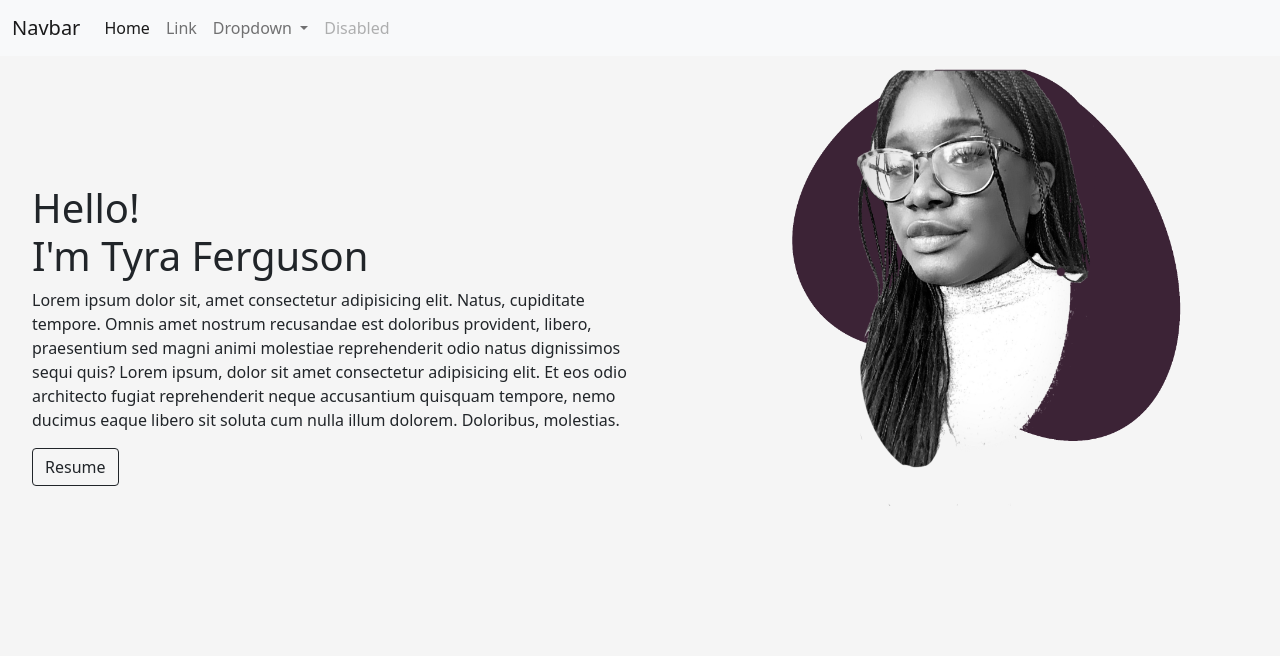
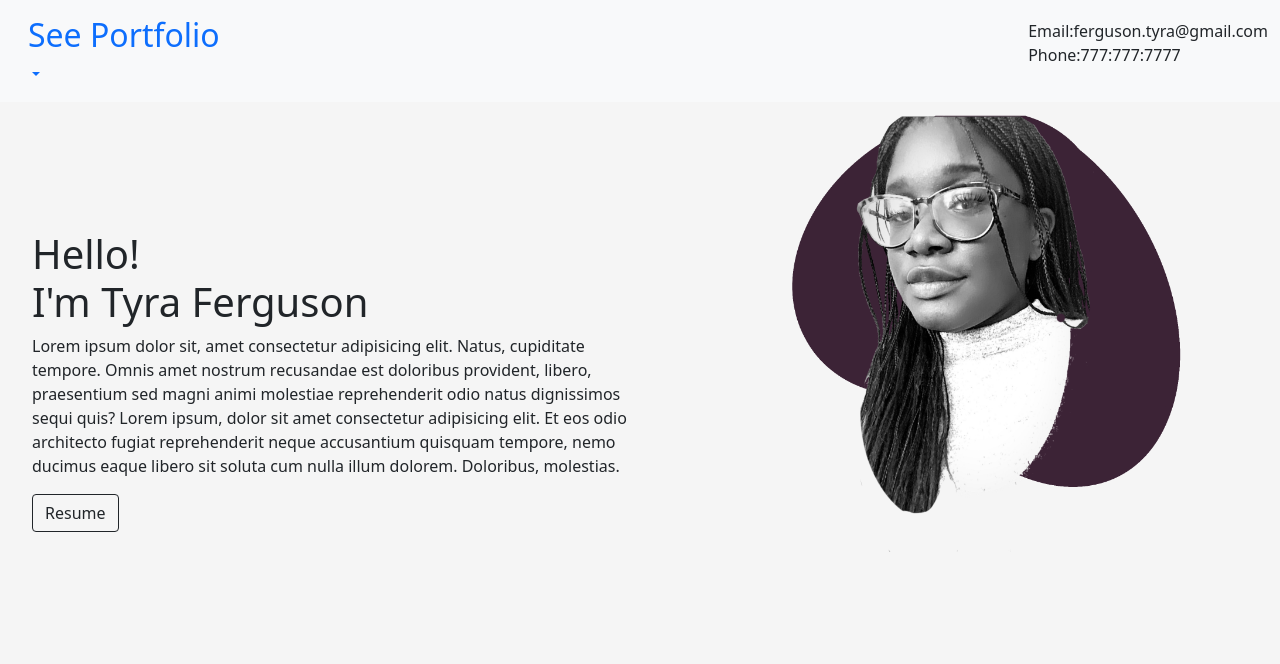
Before and after one commit to momo427/Portfolio-Tyra, a plain HTML site: page index.html in a window 1280 px wide. Shown: the top 664 px of the page. Drawn offline with nearby package versions, Linux system fonts and the light colour scheme.

Commit message:
nav layout figuredout

```diff
--- a/index.html
+++ b/index.html
@@ -19,39 +19,25 @@
 </head>
 
 <body>
+
     <nav class="navbar navbar-expand-lg navbar-light bg-light">
         <div class="container-fluid">
-          <a class="navbar-brand" href="#social">Navbar</a>
-          <button class="navbar-toggler" type="button" data-bs-toggle="collapse" data-bs-target="#navbarSupportedContent" aria-controls="navbarSupportedContent" aria-expanded="false" aria-label="Toggle navigation">
-            <span class="navbar-toggler-icon"></span>
-          </button>
-          <div class="collapse navbar-collapse" id="navbarSupportedContent">
-            <ul class="navbar-nav me-auto mb-2 mb-lg-0">
-              <li class="nav-item">
-                <a class="nav-link active" aria-current="page" href="#">Home</a>
-              </li>
-              <li class="nav-item">
-                <a class="nav-link" href="#">Link</a>
-              </li>
-              <li class="nav-item dropdown">
                 <a class="nav-link dropdown-toggle" href="#" id="navbarDropdown" role="button" data-bs-toggle="dropdown" aria-expanded="false">
-                  Dropdown
+                 <h2> See Portfolio </h2>
                 </a>
                 <ul class="dropdown-menu" aria-labelledby="navbarDropdown">
-                  <li><a class="dropdown-item" href="#">Action</a></li>
-                  <li><a class="dropdown-item" href="#">Another action</a></li>
+                  <li><a class="dropdown-item" href="#top">Aboutme</a></li>
+
+                  <li><a class="dropdown-item" href="#wallet">work</a></li>
+
+                  <li><a class="dropdown-item" href="#social">Social</a></li>
                   <li><hr class="dropdown-divider"></li>
-                  <li><a class="dropdown-item" href="#">Something else here</a></li>
                 </ul>
-              </li>
-              <li class="nav-item">
-                <a class="nav-link disabled" href="#" tabindex="-1" aria-disabled="true">Disabled</a>
-              </li>
-            </ul>
+            <p>Email:ferguson.tyra@gmail.com <br>Phone:777:777:7777</p>
 
-          </div>
         </div>
       </nav>
+
 
     <!------------------------------------------------About me--------------------------------------->
     <section id="top">
```
